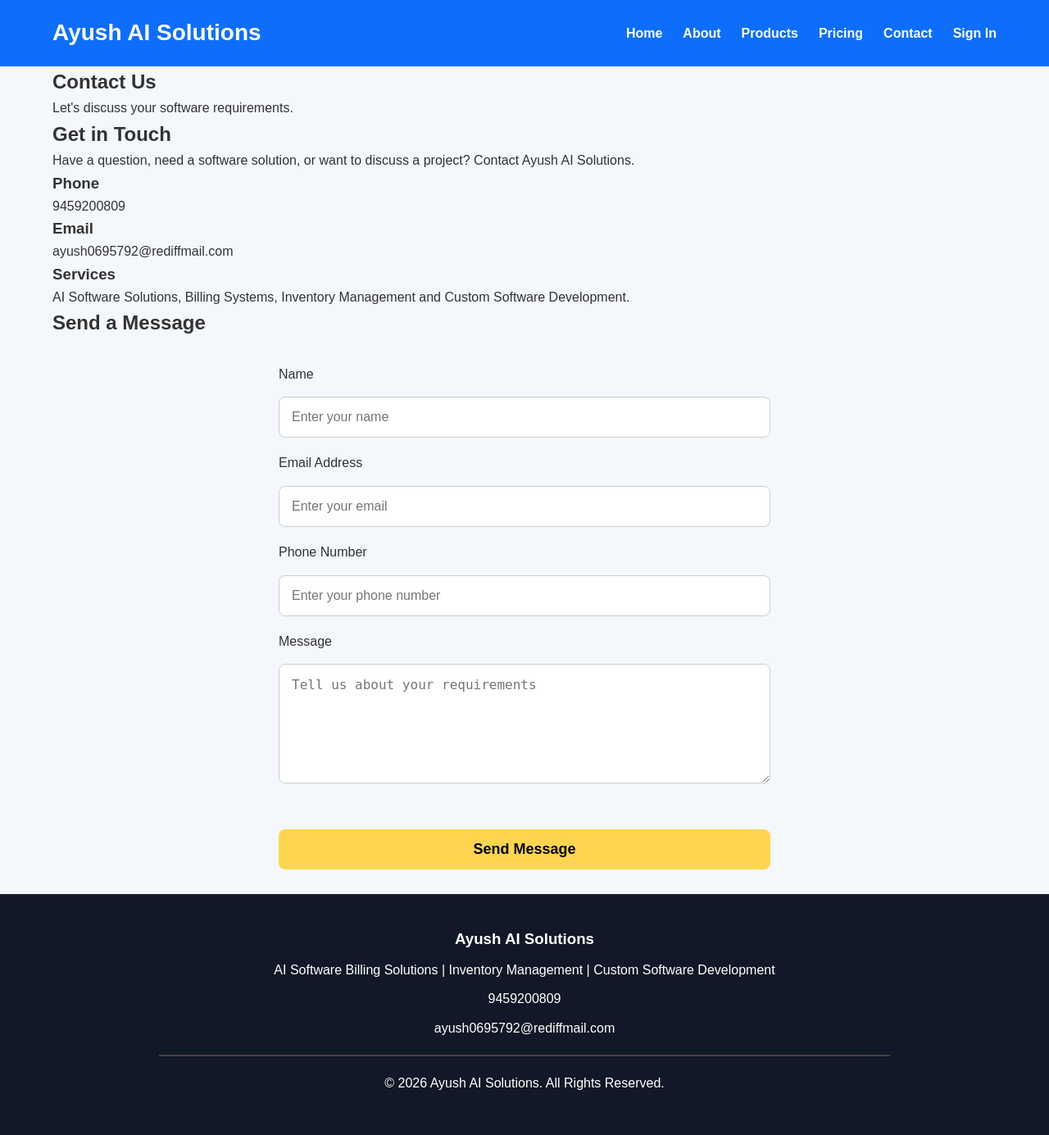
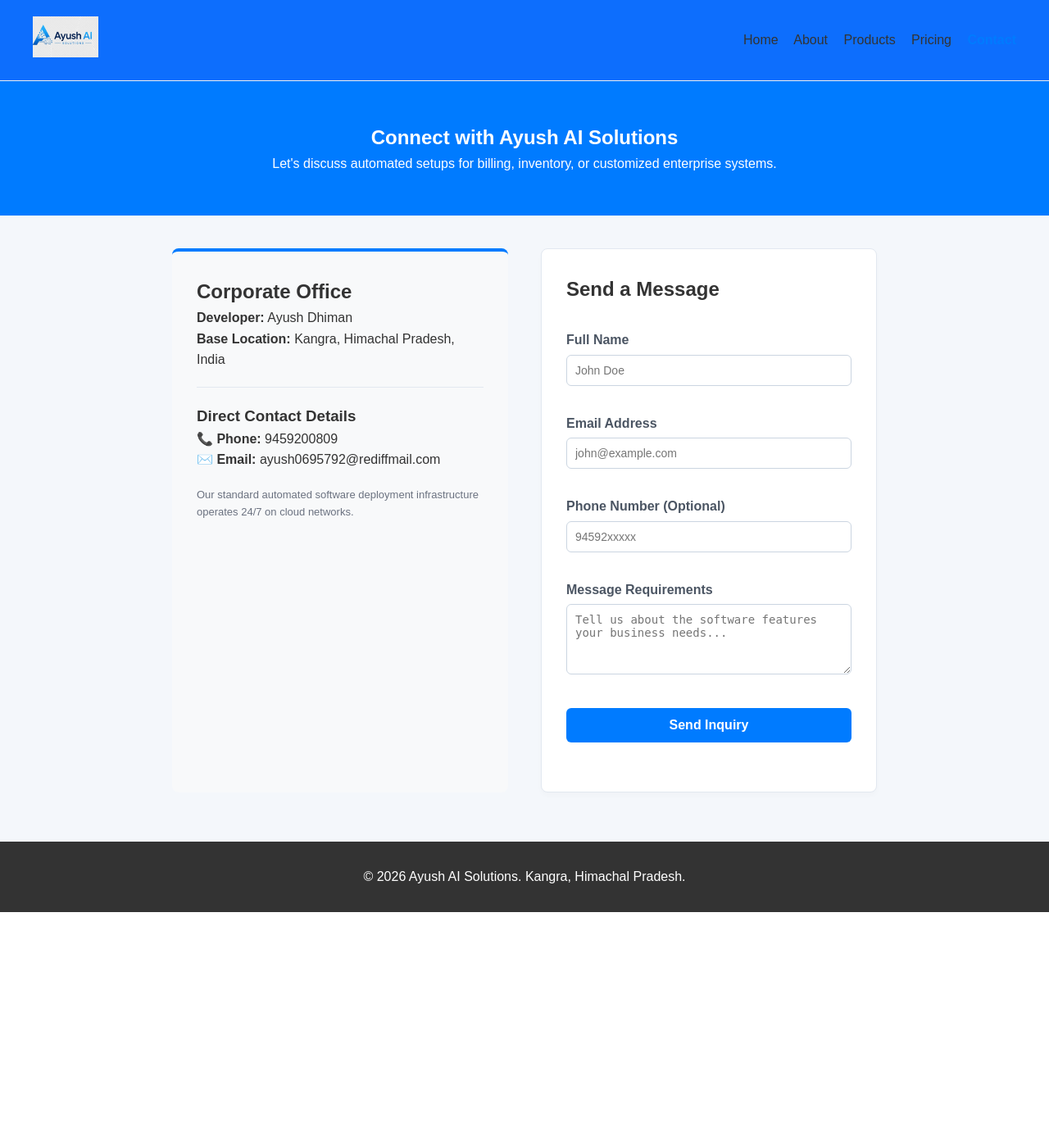
Before and after one commit to Dhimanlab/ayushaisolutions, a Python web app: template backend/templates/contact.html in a window 1280 px wide. Shown: the whole page at 82% size. After the commit the page ends 1113 px from the top, so only its background shows below. Run offline with Jinja, Linux system fonts and the light colour scheme; the template is opened without the code that fills it, so the values that code supplies are empty.

Commit message:
Revise contact page layout and title
Updated the contact page title and improved layout with new styles. Enhanced the contact form and business information display.

```diff
--- a/backend/templates/contact.html
+++ b/backend/templates/contact.html
@@ -3,153 +3,139 @@
 <head>
     <meta charset="UTF-8">
     <meta name="viewport" content="width=device-width, initial-scale=1.0">
-
-    <title>Contact | Ayush AI Solutions</title>
-
+    <title>Contact Us | Ayush AI Solutions</title>
     <link rel="stylesheet" href="{{ url_for('static', filename='css/style.css') }}">
+    <style>
+        .contact-hero {
+            background-color: #007bff;
+            color: white;
+            text-align: center;
+            padding: 50px 20px;
+        }
+        .contact-container {
+            max-width: 900px;
+            margin: 40px auto;
+            padding: 0 20px;
+            font-family: sans-serif;
+            display: grid;
+            grid-template-columns: 1fr 1fr;
+            gap: 40px;
+        }
+        @media (max-width: 768px) {
+            .contact-container { grid-template-columns: 1fr; }
+        }
+        .info-panel {
+            background-color: #f8f9fa;
+            padding: 30px;
+            border-radius: 8px;
+            border-top: 4px solid #007bff;
+        }
+        .form-panel {
+            background: white;
+            padding: 30px;
+            border-radius: 8px;
+            border: 1px solid #e2e8f0;
+            box-shadow: 0 4px 6px rgba(0,0,0,0.02);
+        }
+        .form-group {
+            margin-bottom: 15px;
+        }
+        .form-group label {
+            display: block;
+            margin-bottom: 5px;
+            font-weight: bold;
+            color: #4b5563;
+        }
+        .form-group input, .form-group textarea {
+            width: 100%;
+            padding: 10px;
+            box-sizing: border-box;
+            border: 1px solid #cbd5e1;
+            border-radius: 6px;
+            font-size: 14px;
+        }
+        .submit-btn {
+            background-color: #007bff;
+            color: white;
+            border: none;
+            padding: 12px 20px;
+            font-size: 16px;
+            font-weight: bold;
+            border-radius: 6px;
+            cursor: pointer;
+            width: 100%;
+        }
+    </style>
 </head>
-
 <body>
 
-<header>
-    <div class="container">
+<header style="padding: 20px; border-bottom: 1px solid #eee;">
+    <div style="max-width: 1200px; margin: 0 auto; display: flex; justify-content: space-between; align-items: center;">
         <div class="logo">
-            <h2>Ayush AI Solutions</h2>
+            <a href="/">
+                <img src="{{ url_for('static', filename='logo.jpeg') }}" alt="Ayush AI Solutions Logo" style="height: 50px;">
+            </a>
         </div>
-
         <nav>
-            <ul>
-                <li><a href="/">Home</a></li>
-                <li><a href="/about">About</a></li>
-                <li><a href="/products">Products</a></li>
-                <li><a href="/pricing">Pricing</a></li>
-                <li><a href="/contact">Contact</a></li>
-                <li><a href="/login">Sign In</a></li>
-            </ul>
+            <a href="/" style="margin-right: 15px; text-decoration: none; color: #333;">Home</a>
+            <a href="/about" style="margin-right: 15px; text-decoration: none; color: #333;">About</a>
+            <a href="/products" style="margin-right: 15px; text-decoration: none; color: #333;">Products</a>
+            <a href="/pricing" style="margin-right: 15px; text-decoration: none; color: #333;">Pricing</a>
+            <a href="/contact" style="text-decoration: none; color: #007bff; font-weight: bold;">Contact</a>
         </nav>
     </div>
 </header>
 
-<main>
-
-    <section class="page-hero">
-        <div class="container">
-            <h1>Contact Us</h1>
-            <p>Let's discuss your software requirements.</p>
-        </div>
+<section class="contact-hero">
+    <h1>Connect with Ayush AI Solutions</h1>
+    <p>Let's discuss automated setups for billing, inventory, or customized enterprise systems.</p>
 </section>
 
-    <section class="contact-section">
-        <div class="container">
+<div class="contact-container">
 
-            <div class="contact-grid">
-
-                <div class="contact-info">
-                    <h2>Get in Touch</h2>
-
-                    <p>
-                        Have a question, need a software solution,
-                        or want to discuss a project? Contact Ayush AI Solutions.
-                    </p>
-
-                    <h3>Phone</h3>
-                    <p>9459200809</p>
-
-                    <h3>Email</h3>
-                    <p>ayush0695792@rediffmail.com</p>
-
-                    <h3>Services</h3>
-                    <p>
-                        AI Software Solutions, Billing Systems,
-                        Inventory Management and Custom Software Development.
+    <!-- Left Hand Business Information Details Column -->
+    <div class="info-panel">
+        <h2>Corporate Office</h2>
+        <p><strong>Developer:</strong> Ayush Dhiman</p>
+        <p><strong>Base Location:</strong> Kangra, Himachal Pradesh, India</p>
+        <hr style="border: 0; border-top: 1px solid #e2e8f0; margin: 20px 0;">
+        <h3>Direct Contact Details</h3>
+        <p>📞 <strong>Phone:</strong> 9459200809</p>
+        <p>✉️ <strong>Email:</strong> ayush0695792@rediffmail.com</p>
+        <p style="font-size: 13px; color: #6b7280; margin-top: 20px;">
+            Our standard automated software deployment infrastructure operates 24/7 on cloud networks.
         </p>
     </div>
 
-                <div class="contact-form">
-
+    <!-- Right Hand Interactive Dynamic Inputs Submission Form Panel -->
+    <div class="form-panel">
         <h2>Send a Message</h2>
-
         <form action="/contact" method="POST">
-
             <div class="form-group">
-                            <label for="name">Name</label>
-                            <input
-                                type="text"
-                                id="name"
-                                name="name"
-                                placeholder="Enter your name"
-                                required
-                            >
+                <label>Full Name</label>
+                <input type="text" name="name" placeholder="John Doe" required>
             </div>
-
             <div class="form-group">
-                            <label for="email">Email Address</label>
-                            <input
-                                type="email"
-                                id="email"
-                                name="email"
-                                placeholder="Enter your email"
-                                required
-                            >
-                        </div><div class="form-group">
-                            <label for="phone">Phone Number</label>
-                            <input
-                                type="tel"
-                                id="phone"
-                                name="phone"
-                                placeholder="Enter your phone number"
-                            >
+                <label>Email Address</label>
+                <input type="email" name="email" placeholder="john@example.com" required>
             </div>
-
             <div class="form-group">
-                            <label for="message">Message</label>
-                            <textarea
-                                id="message"
-                                name="message"
-                                rows="6"
-                                placeholder="Tell us about your requirements"
-                                required
-                            ></textarea>
+                <label>Phone Number (Optional)</label>
+                <input type="text" name="phone" placeholder="94592xxxxx">
             </div>
-
-                        <button type="submit" class="btn">
-                            Send Message
-                        </button>
-
+            <div class="form-group">
+                <label>Message Requirements</label>
+                <textarea name="message" rows="4" placeholder="Tell us about the software features your business needs..." required></textarea>
+            </div>
+            <button type="submit" class="submit-btn">Send Inquiry</button>
         </form>
-
     </div>
 
 </div>
 
-        </div>
-    </section>
-
-</main>
-
-<footer>
-    <div class="container">
-
-        <h3>Ayush AI Solutions</h3>
-
-        <p>
-            AI Software Billing Solutions |
-            Inventory Management |
-            Custom Software Development
-        </p>
-
-        <p>9459200809</p>
-
-        <p>ayush0695792@rediffmail.com</p>
-
-        <hr>
-
-        <p>© 2026 Ayush AI Solutions. All Rights Reserved.</p>
-
-    </div>
+<footer style="text-align: center; padding: 20px; background: #333; color: white; margin-top: 60px; font-family: sans-serif;">
+    <p>© 2026 Ayush AI Solutions. Kangra, Himachal Pradesh.</p>
 </footer>
-
-<script src="{{ url_for('static', filename='js/script.js') }}"></script>
 
 </body>
 </html>
```
Lines whose indentation alone changed are shown as unchanged.
